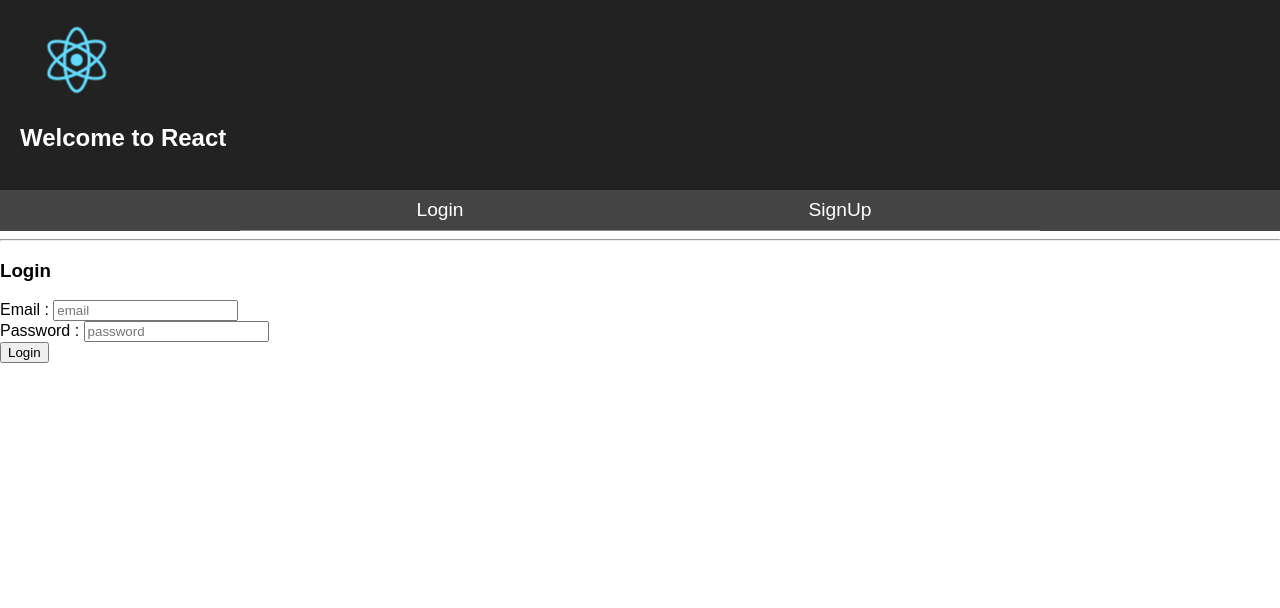
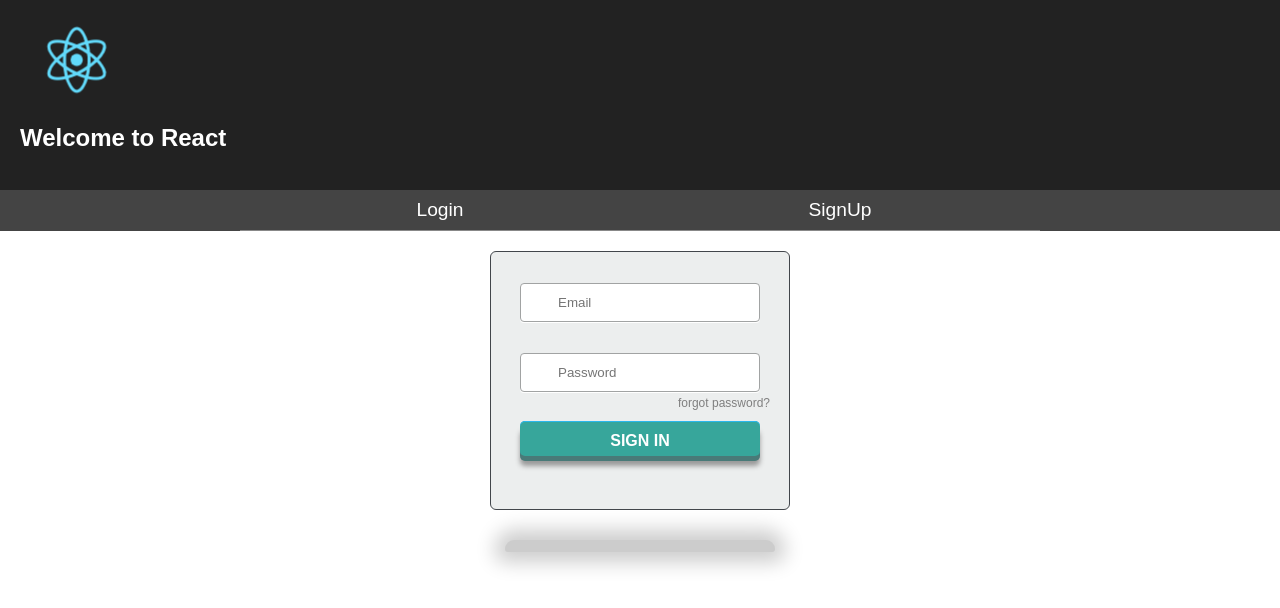
Before and after one commit to vineetasharma/micro-frontend-myCal, a React (Create React App) app: page / in a window 1280 px wide. Shown: the top 608 px of the page. Built offline with nearby package versions, Linux system fonts and the light colour scheme.

Commit message:
Updated the UI for login.

```diff
--- a/src/App.css
+++ b/src/App.css
@@ -64,3 +64,127 @@ body {
   color: #444;
   cursor: default;
 }
+
+
+html { height: 100% }
+::-moz-selection { background: #fe57a1; color: #fff; text-shadow: none; }
+::selection { background: #fe57a1; color: #fff; text-shadow: none; }
+body { background-image: radial-gradient( cover, rgba(92,100,111,1) 0%,rgba(31,35,40,1) 100%), url('http://i.minus.com/io97fW9I0NqJq.png') }
+.login {
+  background: #eceeee;
+  border: 1px solid #42464b;
+  border-radius: 6px;
+  height: 257px;
+  margin: 20px auto 0;
+  width: 298px;
+}
+.login h1 {
+  background-image: linear-gradient(top, #f1f3f3, #d4dae0);
+  border-bottom: 1px solid #a6abaf;
+  border-radius: 6px 6px 0 0;
+  box-sizing: border-box;
+  color: #727678;
+  display: block;
+  height: 43px;
+  font: 600 14px/1 'Open Sans', sans-serif;
+  padding-top: 14px;
+  margin: 0;
+  text-align: center;
+  text-shadow: 0 -1px 0 rgba(0,0,0,0.2), 0 1px 0 #fff;
+}
+input[type="password"], input[type="text"] {
+  background: url('http://i.minus.com/ibhqW9Buanohx2.png') center left no-repeat, linear-gradient(top, #d6d7d7, #dee0e0);
+  border: 1px solid #a1a3a3;
+  border-radius: 4px;
+  box-shadow: 0 1px #fff;
+  box-sizing: border-box;
+  color: #696969;
+  height: 39px;
+  margin: 31px 0 0 29px;
+  padding-left: 37px;
+  transition: box-shadow 0.3s;
+  width: 240px;
+}
+input[type="password"]:focus, input[type="text"]:focus {
+  box-shadow: 0 0 4px 1px rgba(55, 166, 155, 0.3);
+  outline: 0;
+}
+.show-password {
+  display: block;
+  height: 16px;
+  margin: 26px 0 0 28px;
+  width: 87px;
+}
+input[type="checkbox"] {
+  cursor: pointer;
+  height: 16px;
+  opacity: 0;
+  position: relative;
+  width: 64px;
+}
+input[type="checkbox"]:checked {
+  left: 29px;
+  width: 58px;
+}
+.toggle {
+  background: url(http://i.minus.com/ibitS19pe8PVX6.png) no-repeat;
+  display: block;
+  height: 16px;
+  margin-top: -20px;
+  width: 87px;
+  z-index: -1;
+}
+input[type="checkbox"]:checked + .toggle { background-position: 0 -16px }
+.forgot {
+  color: #7f7f7f;
+  display: inline-block;
+  float: right;
+  font: 12px/1 sans-serif;
+  left: -19px;
+  position: relative;
+  text-decoration: none;
+  top: 5px;
+  transition: color .4s;
+}
+.forgot:hover { color: #3b3b3b }
+input[type="submit"] {
+  width:240px;
+  height:35px;
+  display:block;
+  font-family:Arial, "Helvetica", sans-serif;
+  font-size:16px;
+  font-weight:bold;
+  color:#fff;
+  text-decoration:none;
+  text-transform:uppercase;
+  text-align:center;
+  text-shadow:1px 1px 0px #37a69b;
+  padding-top:6px;
+  margin: 29px 0 0 29px;
+  position:relative;
+  cursor:pointer;
+  border: none;
+  background-color: #37a69b;
+  background-image: linear-gradient(top,#3db0a6,#3111);
+  border-top-left-radius: 5px;
+  border-top-right-radius: 5px;
+  border-bottom-right-radius: 5px;
+  border-bottom-left-radius:5px;
+  box-shadow: inset 0px 1px 0px #2ab7ec, 0px 5px 0px 0px #497a78, 0px 10px 5px #999;
+}
+
+.shadow {
+  background: #000;
+  border-radius: 12px 12px 4px 4px;
+  box-shadow: 0 0 20px 10px #000;
+  height: 12px;
+  margin: 30px auto;
+  opacity: 0.2;
+  width: 270px;
+}
+
+
+input[type="submit"]:active {
+  top:3px;
+  box-shadow: inset 0px 1px 0px #2ab7ec, 0px 2px 0px 0px #31524d, 0px 5px 3px #999;
+}
--- a/src/App.js
+++ b/src/App.js
@@ -1,4 +1,4 @@
-import React, { Component } from 'react';
+import React from 'react';
 import logo from './logo.svg';
 import './App.css';
 import Login from './Login/component';
@@ -41,7 +41,7 @@ const App = () => (
     <Router>
         <div>
             <div className="App-header">
-        <img src={logo} className="App-logo" alt="logo" />
+                <img src={logo} className="App-logo" alt="logo"/>
                 <h2>Welcome to React</h2>
             </div>
             <div className="nav">
@@ -50,8 +50,6 @@ const App = () => (
                     <li><Link to="/signup">SignUp</Link></li>
                 </ul>
             </div>
-      <hr/>
-
             <Route exact path="/" component={Login}/>
             <Route path="/signup" component={SignUp}/>
             <Route path="/home" component={Home}/>
--- a/src/Login/component.js
+++ b/src/Login/component.js
@@ -1,18 +1,42 @@
 import React, { Component } from 'react';
+import axios from 'axios';
+
+let userEmail = null, userPassword = null;
+
 
 class Login extends  Component {
+
+
+    componentDidMount() {
+        userEmail = document.getElementById("user-email");
+        userPassword = document.getElementById("user-password");
+        userEmail.value = "";
+        userPassword.value = "";
+    }
+
+    submit = () => {
+        console.log(userEmail.value, userPassword.value)
+        axios.post('/user', {
+            email: userEmail.value,
+            password: userPassword.value
+        })
+            .then(function (response) {
+                console.log(response);
+            })
+            .catch(function (error) {
+                console.log(error);
+            });
+    };
+
     render() {
         return <div>
-            <h3>Login</h3>
-            <div>
-                Email : <input type="email" placeholder="email"/>
+            <div className="login">
+                <input type="text" placeholder="Email" id="user-email" />
+                <input type="password" placeholder="Password" id="user-password" />
+                <a href="#" className="forgot">forgot password?</a>
+                <input type="submit"  onClick={this.submit} value="Sign In" />
             </div>
-            <div>
-                Password : <input type="password" placeholder="password"/>
-            </div>
-            <div>
-                <input type="button" value="Login"/>
-            </div>
+            <div className="shadow"></div>
         </div>
     }
 }
--- a/src/Login/styles.css
+++ /dev/null
@@ -1,5 +0,0 @@
-.login-base {
-    height: calc(100% - 42px);
-    position: relative;
-    padding: 20px;
-}
```
Lines whose indentation alone changed are shown as unchanged.
